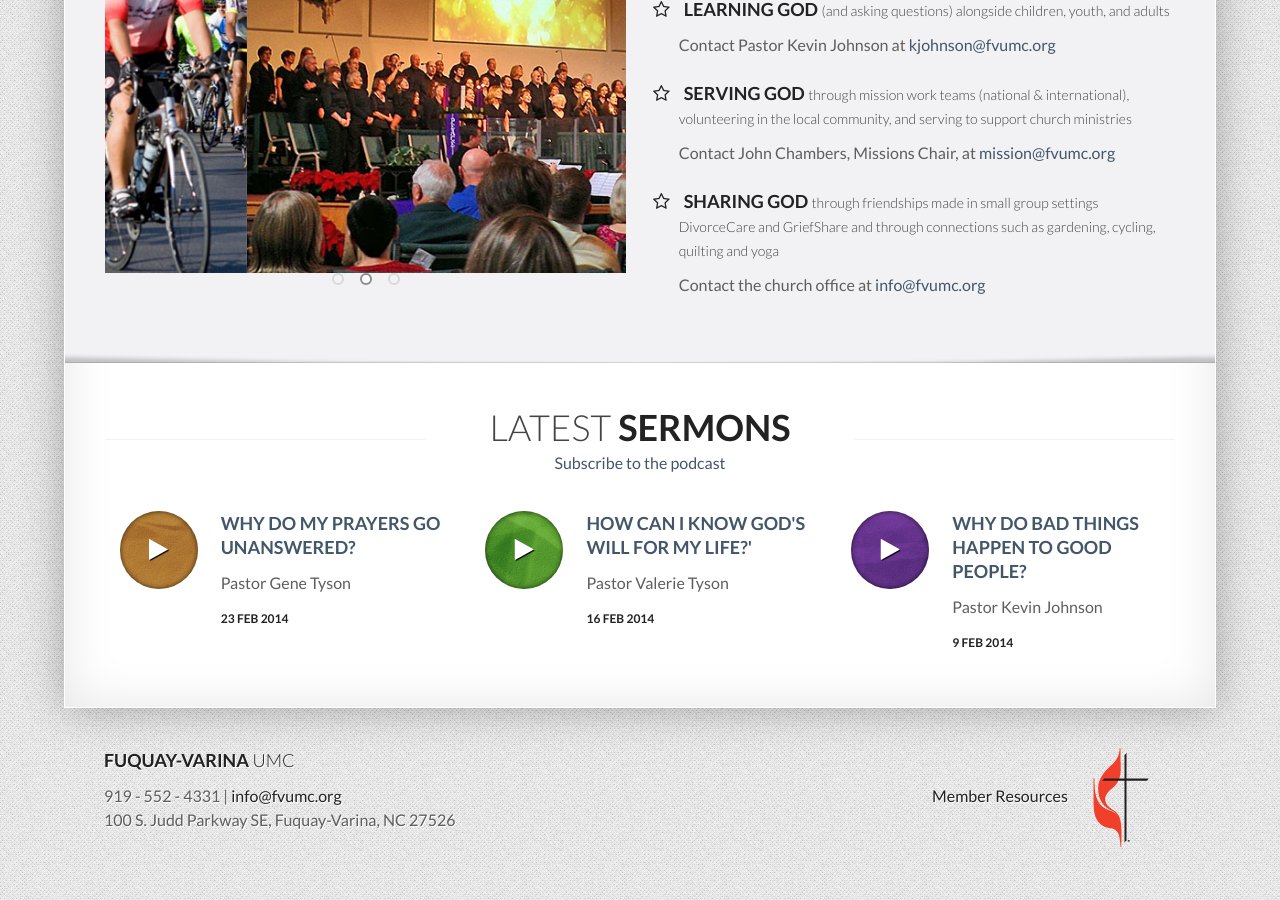
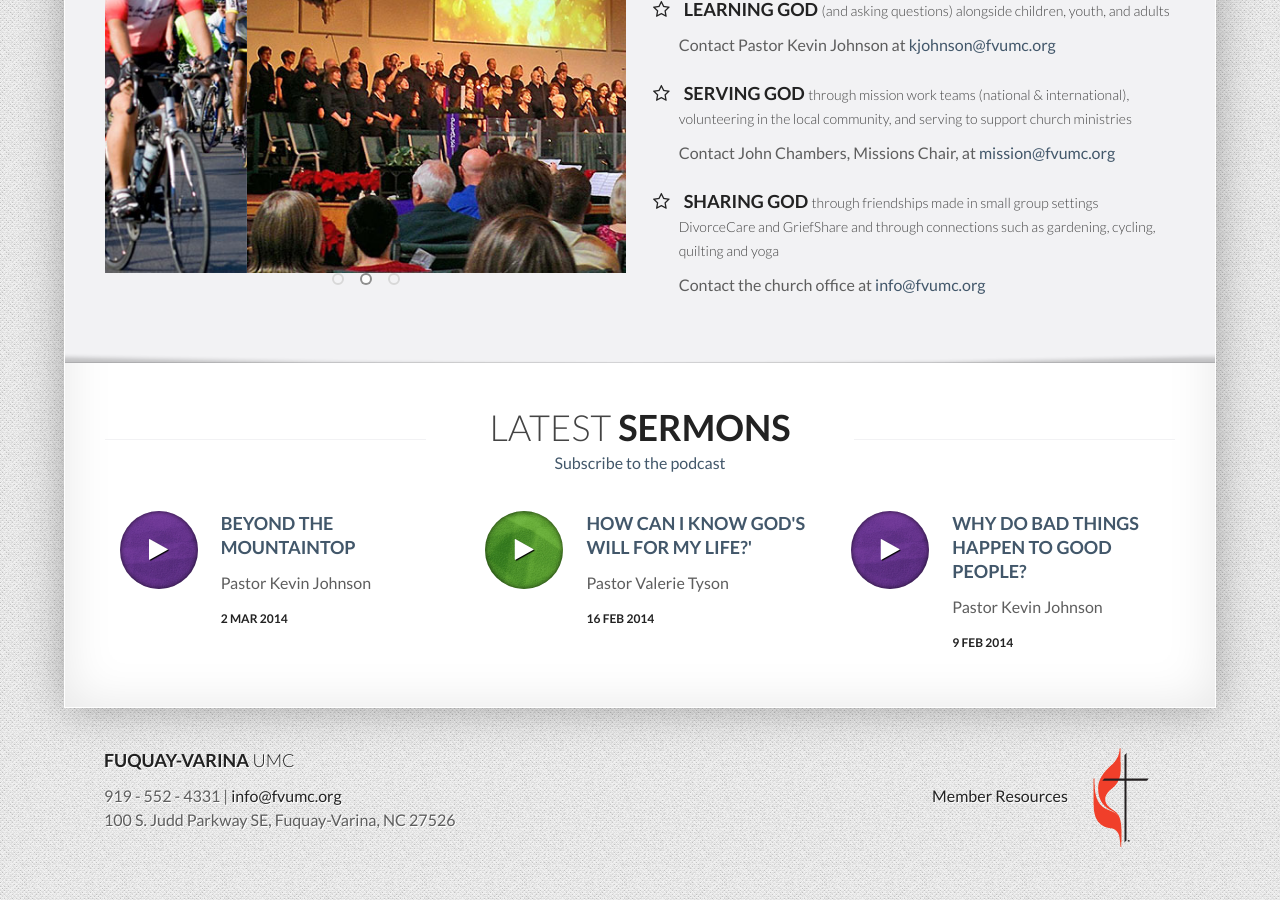
Before and after one commit to fvumc/fvumc.github.io, a Jekyll site: the page built from index.html, in a window 1280 px wide and 900 px high, scrolled down 2922 px. Built offline with Jekyll 4.4.1, drawn with Linux system fonts in a browser that asks for light colours; Markdown is read by kramdown in place of the engine named in the settings.

Commit message:
Podcast Update

```diff
--- a/index.html
+++ b/index.html
@@ -242,23 +242,23 @@ title: Fuquay-Varina United Methodist Church
               <div class="row-fluid">
                 <div class="span4">
                   <div class="round-box box-small">
-                    <a class="box-inner" href="http://audio.fvumc.org/02_23_2014_Why_Do_My_Prayers_Go_Unanswered.mp3">
-                      <img alt="some image" class="img-circle" src="images/Color-Block-Orange.jpg">
+                    <a class="box-inner" href="http://audio.fvumc.org/02_09_2014_Why_Do_Bad_Things_Happen_To_Good_People.mp3">
+                      <img alt="some image" class="img-circle" src="images/Color-Block-Purple.jpg">
                       <i class='icon-play'></i>
                     </a>
                   </div>
                 </div>
                 <div class="span8">
                   <h3>
-                    <a href="http://audio.fvumc.org/02_23_2014_Why_Do_My_Prayers_Go_Unanswered.mp3">
-                       Why Do My Prayers Go Unanswered?
+                    <a href="http://audio.fvumc.org/03_02_2014_Beyond_The_Mountaintop.mp3">
+                      Beyond The Mountaintop
                     </a>
                   </h3>
                   <p>
-                    Pastor Gene Tyson
+                    Pastor Kevin Johnson
                   </p>
                     <h5>
-                    23 Feb 2014
+                    2 Mar 2014
                   </h5>
                 </div>
               </div>
```
